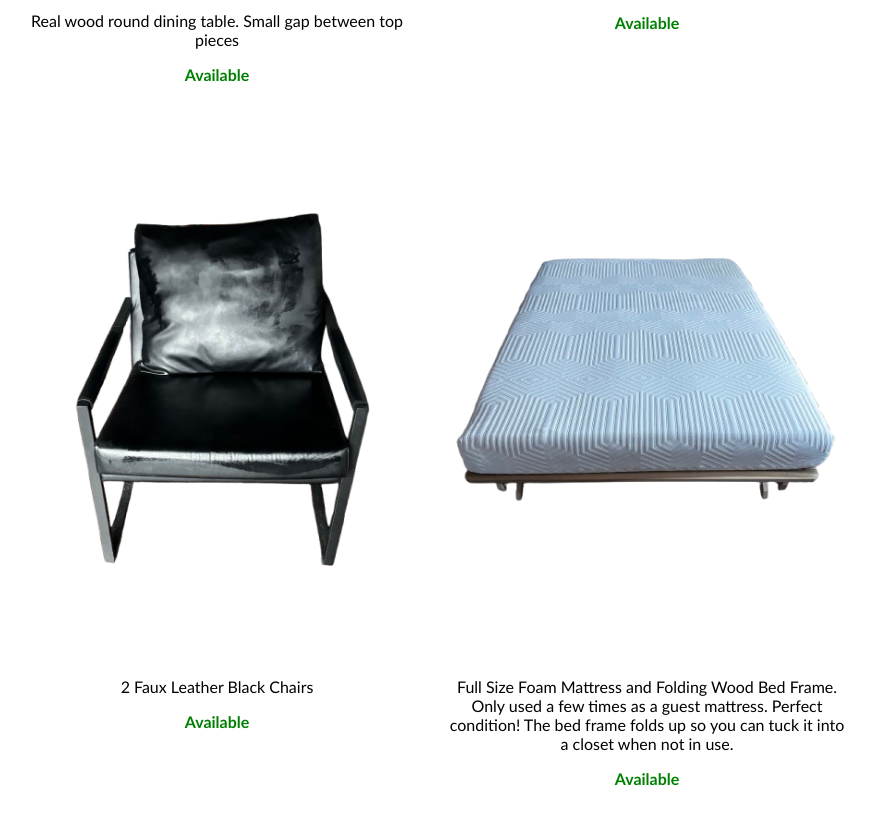
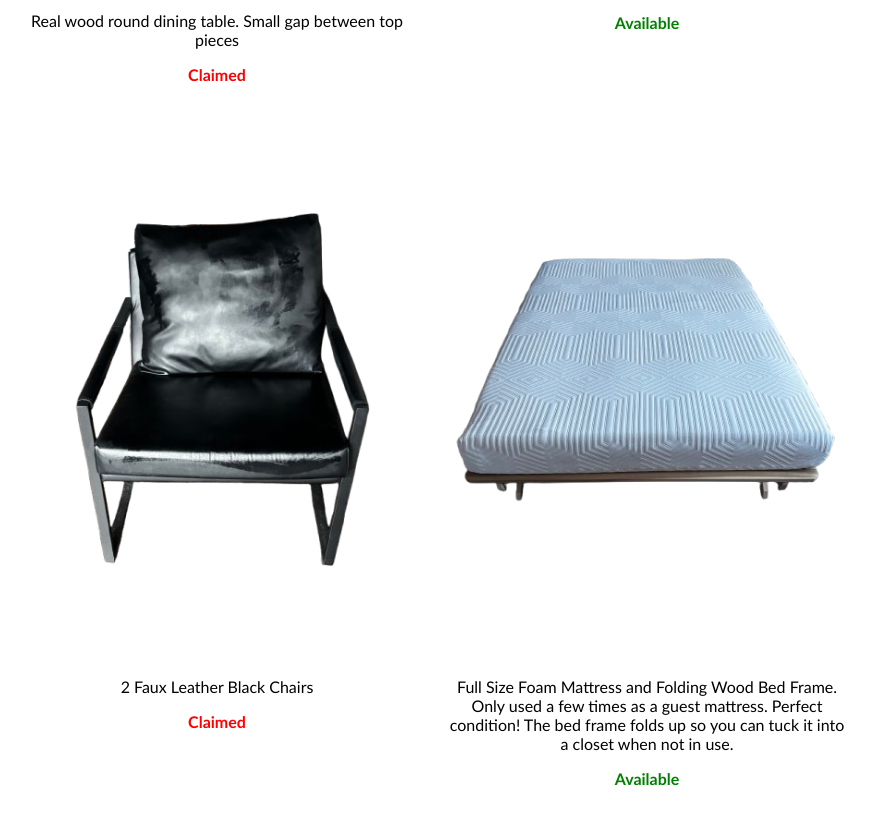
Before and after one commit to elliemary/movinggiveaway, a plain HTML site: page index.html in a window 1280 px wide. Shown: the part 577-1402 px from the top of the page, without its empty margins (208-1083 px from the left). Drawn offline with Linux system fonts and the light colour scheme.

Commit message:
Update availability status for round table and black chairs to Claimed
.... Generated with [Cortex Code](https://docs.snowflake.com/en/user-guide/cortex-code/cortex-code)

Co-Authored-By: Cortex Code <noreply@snowflake.com>

```diff
--- a/index.html
+++ b/index.html
@@ -37,7 +37,7 @@
         <div style="text-align: center; max-width: 400px;">
             <img src="pics/roundtable.png" alt="Round Table" style="max-width: 100%; border-radius: 8px;">
             <p style="font-family: Calibri, sans-serif; margin-top: 10px;">Real wood round dining table. Small gap between top pieces</p>
-            <p style="font-family: Calibri, sans-serif; font-weight: bold; color: green;">Available</p>
+            <p style="font-family: Calibri, sans-serif; font-weight: bold; color: red;">Claimed</p>
         </div>
         <div style="text-align: center; max-width: 400px;">
             <img src="pics/loveseat.png.png" alt="Loveseat" style="max-width: 100%; border-radius: 8px;">
@@ -47,7 +47,7 @@
         <div style="text-align: center; max-width: 400px;">
             <img src="pics/blackchair.png" alt="Black Chairs" style="max-width: 100%; border-radius: 8px;">
             <p style="font-family: Calibri, sans-serif; margin-top: 10px;">2 Faux Leather Black Chairs</p>
-            <p style="font-family: Calibri, sans-serif; font-weight: bold; color: green;">Available</p>
+            <p style="font-family: Calibri, sans-serif; font-weight: bold; color: red;">Claimed</p>
         </div>
         <div style="text-align: center; max-width: 400px;">
             <img src="pics/fullmattress.png" alt="Full Mattress" style="max-width: 100%; border-radius: 8px;">
```
